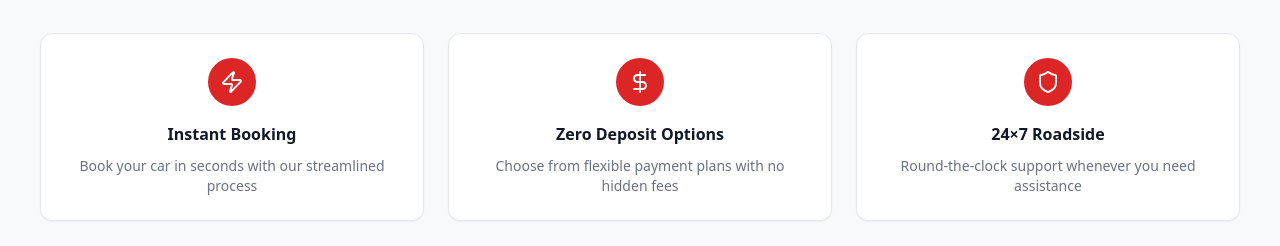
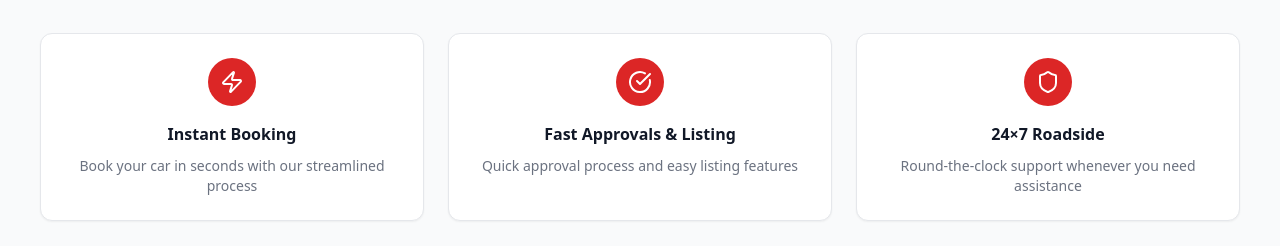
Before and after one commit to sowrabb/cars, a Next.js app: page /cars/ in a window 1280 px wide. Shown: the part 535-781 px from the top of the page. Built offline with nearby package versions, Linux system fonts and the light colour scheme.

Commit message:
Update: Change 'Zero Deposit Options' to 'Fast Approvals & Listing' with CheckCircle icon

```diff
--- a/app/page.tsx
+++ b/app/page.tsx
@@ -1,7 +1,7 @@
 import Image from 'next/image';
 import {
   Zap,
-  DollarSign,
+  CheckCircle,
   Shield,
   ChevronRight,
   Menu
@@ -131,10 +131,10 @@ export default function Home() {
             {/* Feature Card 2 */}
             <div className="card p-6 text-center">
               <div className="w-12 h-12 bg-[#DC2626] rounded-full flex items-center justify-center mx-auto mb-4">
-                <DollarSign className="w-6 h-6 text-white" />
+                <CheckCircle className="w-6 h-6 text-white" />
               </div>
-              <h3 className="font-semibold text-[#111827] mb-2">Zero Deposit Options</h3>
-              <p className="text-sm text-[#6B7280]">Choose from flexible payment plans with no hidden fees</p>
+              <h3 className="font-semibold text-[#111827] mb-2">Fast Approvals & Listing</h3>
+              <p className="text-sm text-[#6B7280]">Quick approval process and easy listing features</p>
             </div>
 
             {/* Feature Card 3 */}
```
